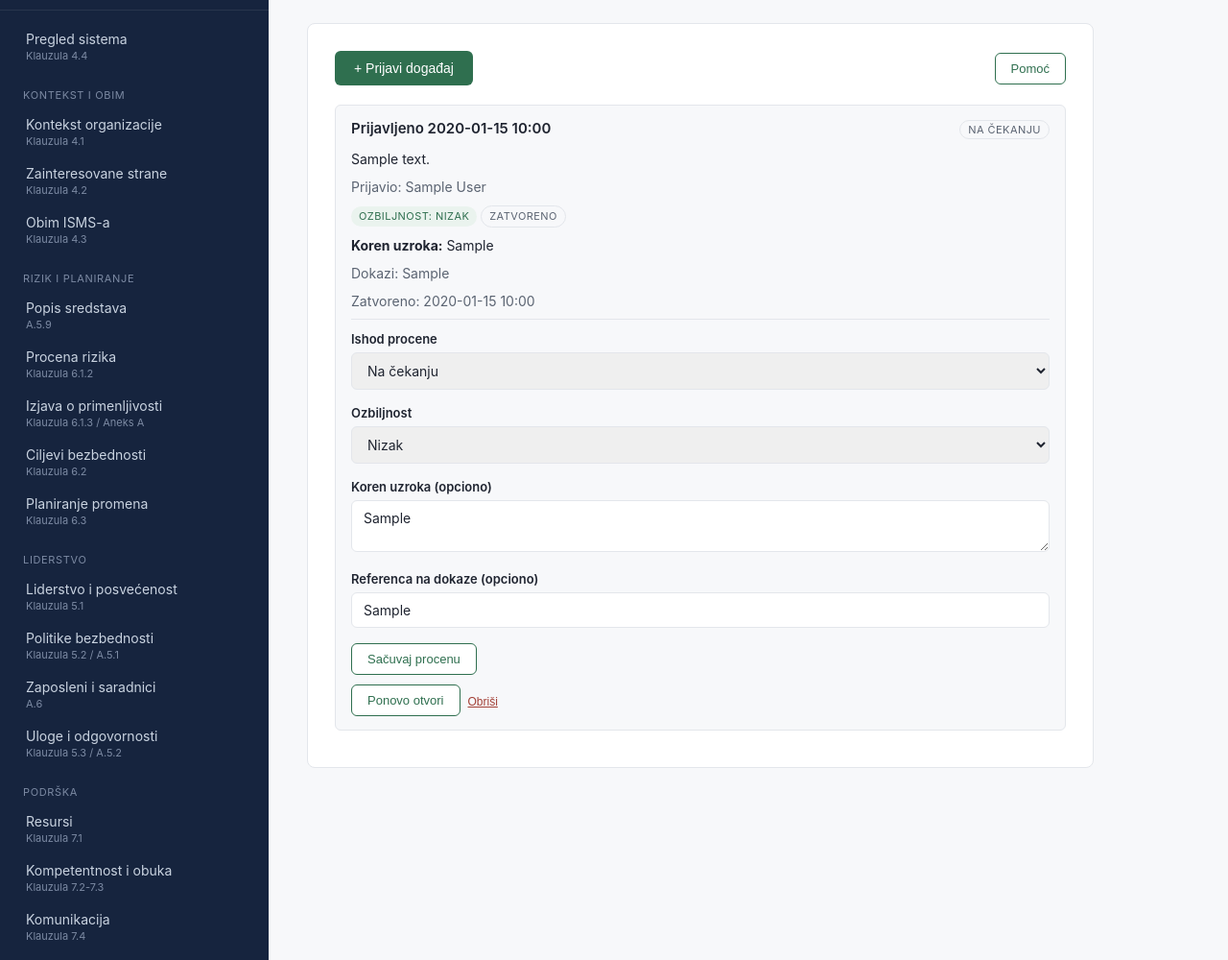
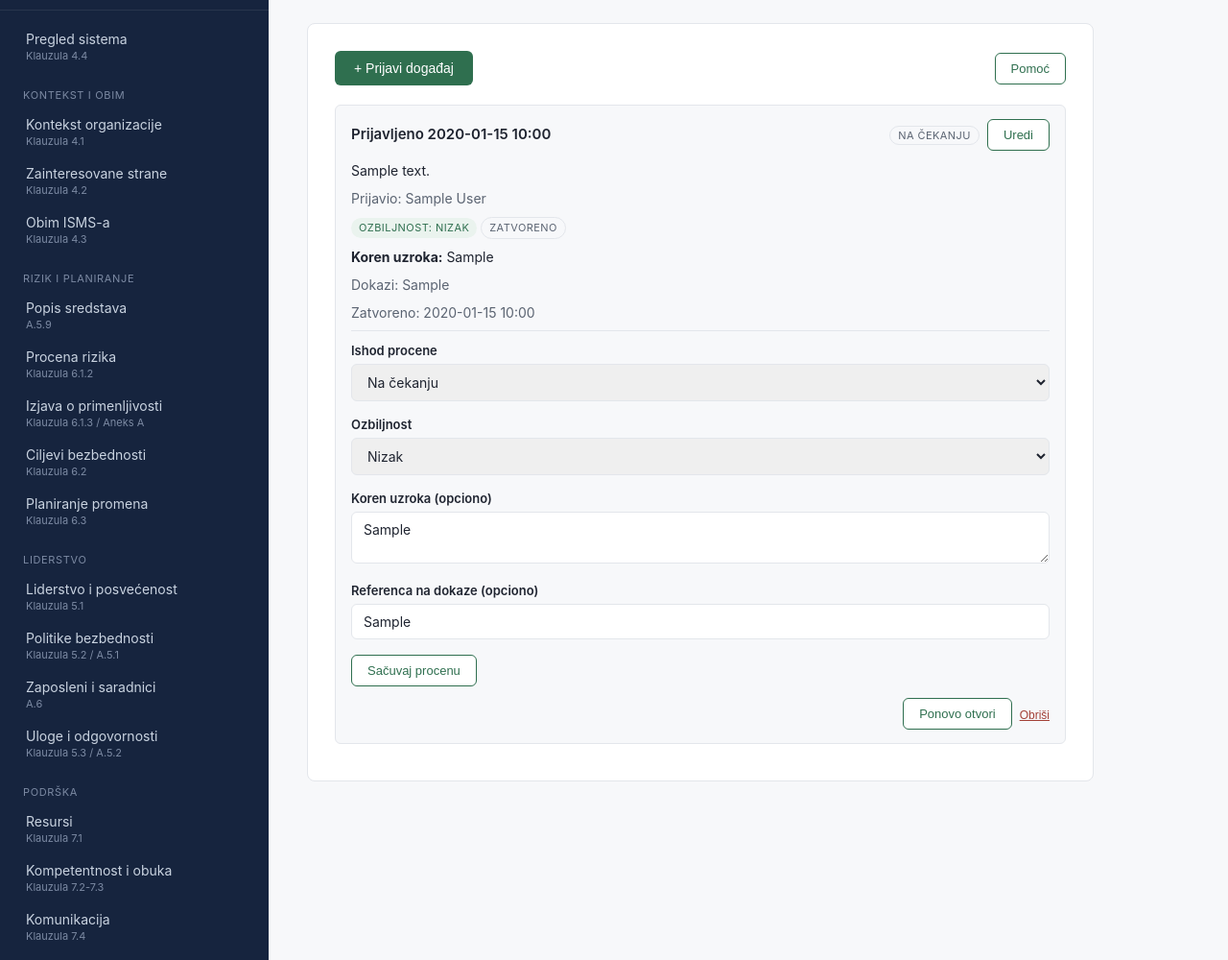
Before and after one commit to alennikolic/InfoSecRelax, a PHP site: page /index.php?page=incidenti in a window 1280 px wide. Shown: the part 78-1078 px from the top of the page at 96% size. Run offline with PHP 8.4, Linux system fonts and the light colour scheme; data comes from the database, SQL or seed files in the repository; tables that the repository leaves empty hold one stand-in row (values such as "Sample post").

Commit message:
Update incident-card.php

```diff
--- a/src/includes/incident-card.php
+++ b/src/includes/incident-card.php
@@ -42,9 +42,17 @@ $isClosed = !empty($event['closed_at']);
 <div class="factor-card">
     <div class="card-header-row">
         <span class="card-title">Prijavljeno <?= htmlspecialchars(substr((string) $event['reported_at'], 0, 16)) ?></span>
-        <span class="status-badge <?= htmlspecialchars($assessmentTone[$event['assessment_outcome']] ?? 'is-neutral') ?>">
-            <?= htmlspecialchars($assessmentLabels[$event['assessment_outcome']] ?? $event['assessment_outcome']) ?>
-        </span>
+        <div class="button-group">
+            <span class="status-badge <?= htmlspecialchars($assessmentTone[$event['assessment_outcome']] ?? 'is-neutral') ?>">
+                <?= htmlspecialchars($assessmentLabels[$event['assessment_outcome']] ?? $event['assessment_outcome']) ?>
+            </span>
+            <button type="button" class="btn-secondary"
+                onclick='openEditEventModal(<?= json_encode([
+                    "id"          => (int) $event["id"],
+                    "description" => $event["description"],
+                    "reported_by" => $event["reported_by"] ?? "",
+                ], JSON_HEX_APOS | JSON_HEX_QUOT | JSON_HEX_TAG | JSON_HEX_AMP) ?>)'>Uredi</button>
+        </div>
     </div>
 
     <p><?= nl2br(htmlspecialchars($event['description'])) ?></p>
@@ -125,7 +133,7 @@ $isClosed = !empty($event['closed_at']);
         <button type="submit" class="btn-secondary">Sačuvaj procenu</button>
     </form>
 
-    <div class="card-actions">
+    <div class="card-actions card-footer-right">
         <?php if ($isClosed): ?>
             <form method="post" class="factor-delete-form">
                 <input type="hidden" name="action" value="reopen">
```
